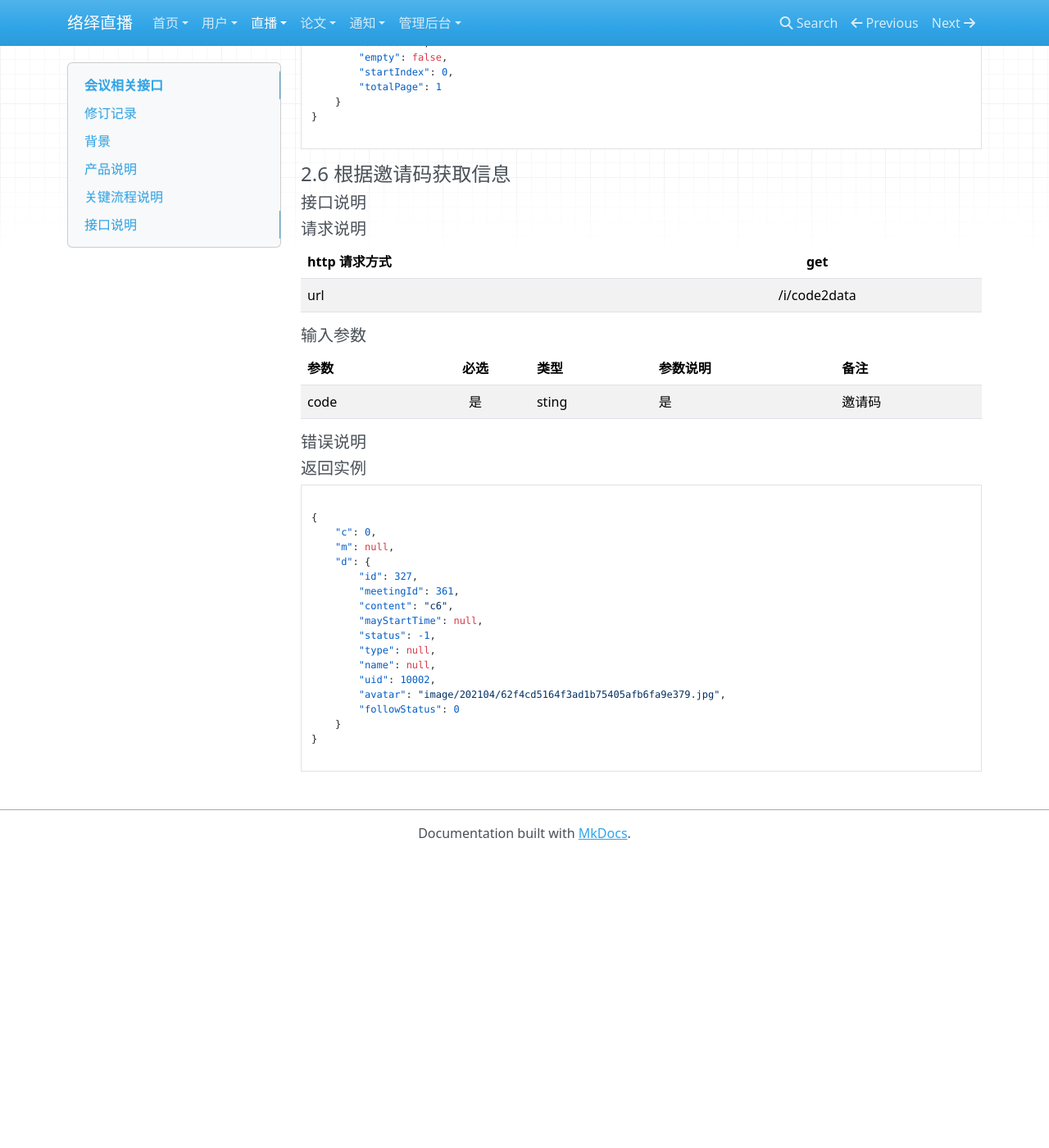
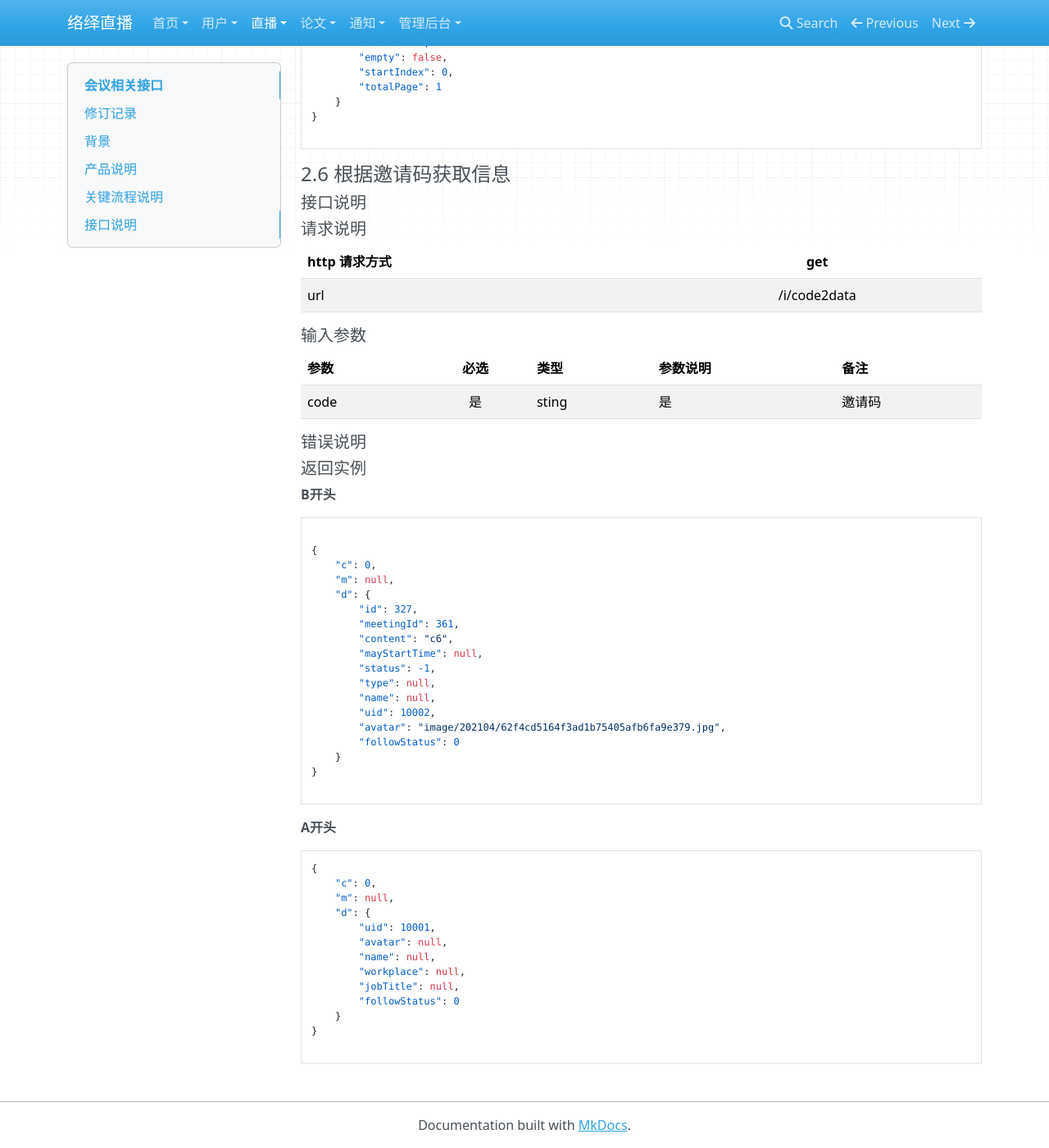
Before and after one commit to G-little/luoyi-wiki, an MkDocs documentation site: the page built from docs/luoyi/meeting.md, in a window 1280 px wide and 1400 px high, scrolled down 17883 px. Shown: the whole window at 82% size. Built offline with MkDocs 1.6.1, drawn with Linux system fonts in a browser that asks for light colours; nearby versions of some CDN libraries; before the commit the page ends 18927 px from its top, so only the background shows below that.

Commit message:
add file

````diff
--- a/docs/luoyi/meeting.md
+++ b/docs/luoyi/meeting.md
@@ -967,6 +967,8 @@
 
 #####  返回实例
 
+**B开头**
+
 ```json
 
 {
@@ -987,3 +989,23 @@
 }
 
 ```
+
+
+**A开头**
+
+
+```json
+{
+    "c": 0,
+    "m": null,
+    "d": {
+        "uid": 10001,
+        "avatar": null,
+        "name": null,
+        "workplace": null,
+        "jobTitle": null,
+        "followStatus": 0
+    }
+}
+
+```
````
Also changed, not shown: site/luoyi/meeting/index.html, site/search/search_index.json, 1 other file.
